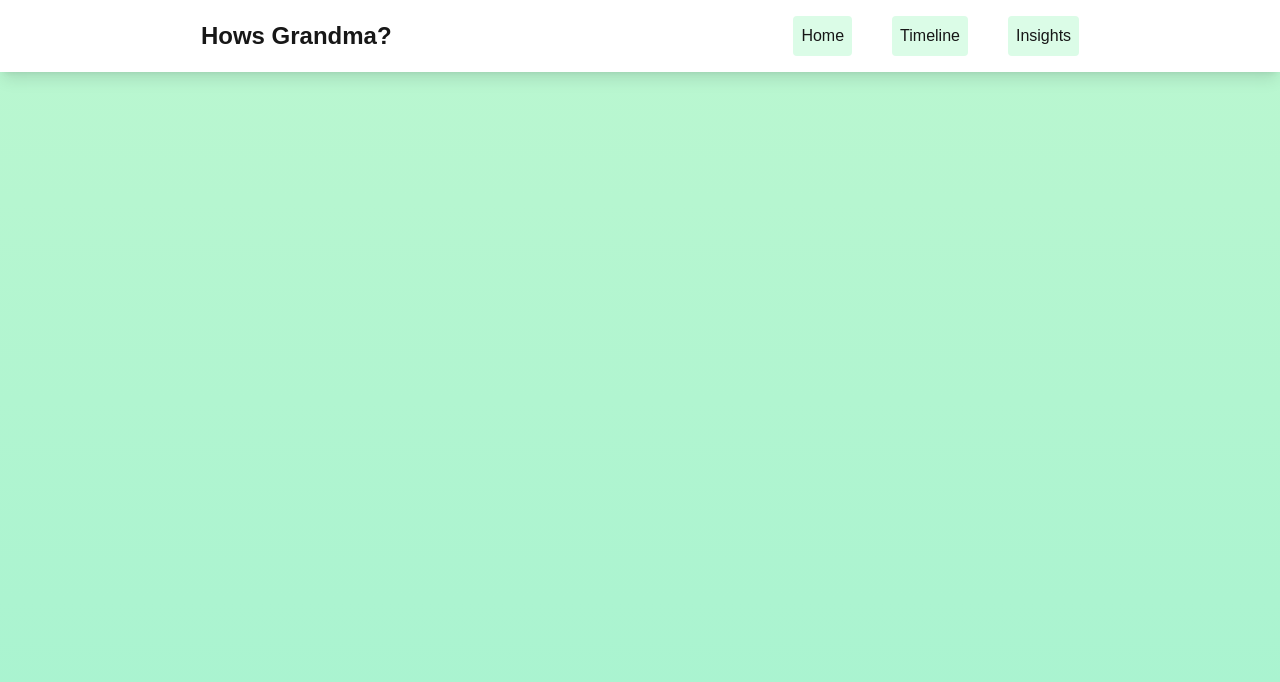
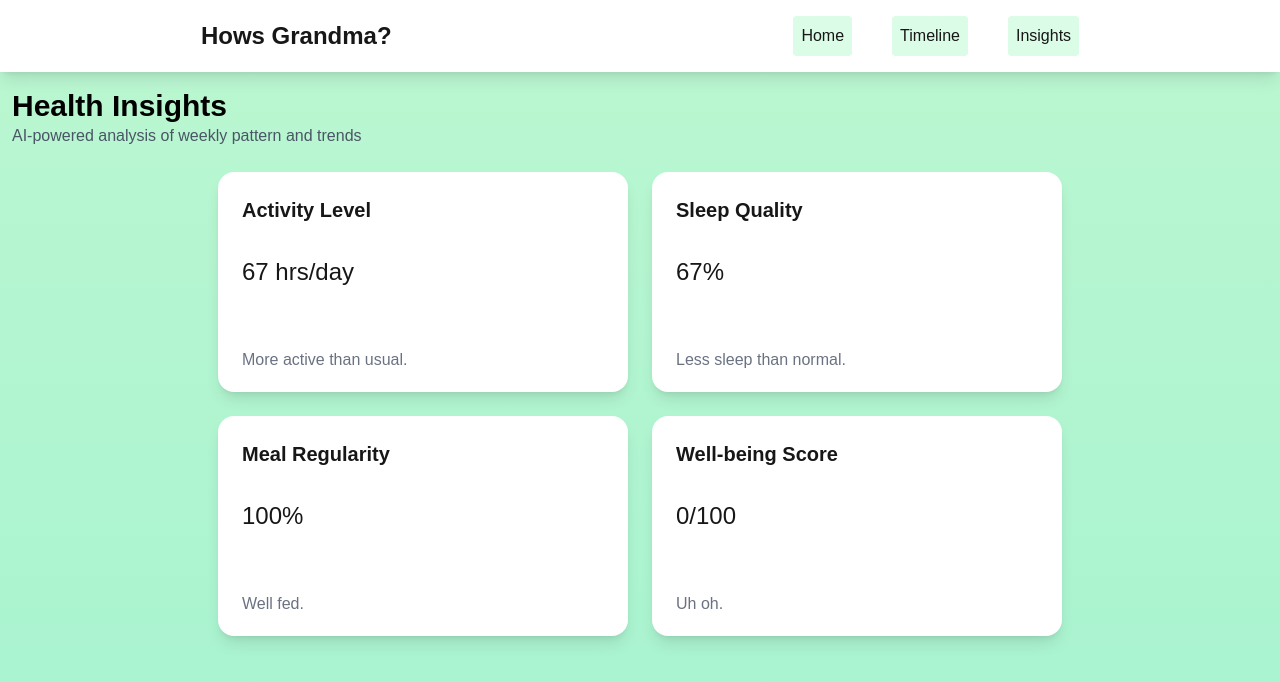
Before and after one commit to Humbertxx/hack_usf, a Next.js app in the folder frontend/: page /Insights in a window 1280 px wide. Shown: the top 682 px of the page. Built offline with nearby package versions, Linux system fonts and the light colour scheme.

Commit message:
insight page

```diff
--- a/frontend/app/Insights/page.tsx
+++ b/frontend/app/Insights/page.tsx
@@ -1,5 +1,18 @@
 import Image from "next/image";
+import InsightCard from "../components/InsightCard";
 
 export default function Home() {
-  return <></>;
+
+  return(
+  <>
+  <div className="px-3">
+    <h1 className="mt-4 text-3xl font-bold text-black">Health Insights</h1>
+    <p className="mt-0 text-base text-gray-600">AI-powered analysis of weekly pattern and trends</p>
+  </div>
+
+  <div>
+    <InsightCard />
+  </div>
+  </>
+  );
 }
--- /dev/null
+++ b/frontend/app/components/InsightCard.tsx
@@ -0,0 +1,63 @@
+"use client";
+
+export default function InsightCard(){
+
+    const titleData = [
+        {
+        name: 'Activity Level',
+        measurement: '67 hrs/day',
+        description:'More active than usual.'
+        },
+
+        {
+        name: 'Sleep Quality',
+        measurement: '67%',
+        description:'Less sleep than normal'
+        },
+
+                {
+        name: 'Meal Regularity',
+        measurement: '100/100',
+        description:'Well fed.'
+        },
+
+        {
+        name: 'Well-being Score',
+        measurement: '0/100',
+        description:'Uh oh.'
+        }
+]
+
+
+    return(
+    <>
+
+    <div className="flex items-center justify-center gap-6 flex-wrap p-1 mt-5">
+        <div className="shadow-lg w-[410px] h-[220px] bg-white rounded-2xl hover:shadow-2xl">
+            <p className ="ml-6 mt-6 font-bold text-xl">Activity Level</p>
+            <p className ="ml-6 mt-8 text-2xl">67 hrs/day</p>
+            <p className="ml-6 mt-15 text-base text-gray-500">More active than usual.</p>
+        </div>
+
+        <div className="shadow-lg w-[410px] h-[220px] bg-white rounded-2xl hover:shadow-2xl">
+            <p className ="ml-6 mt-6 font-bold text-xl">Sleep Quality</p>
+            <p className ="ml-6 mt-8 text-2xl">67%</p>
+            <p className="ml-6 mt-15 text-base text-gray-500">Less sleep than normal.</p>
+        </div>
+
+        <div className="shadow-lg w-[410px] h-[220px] bg-white rounded-2xl hover:shadow-2xl">
+            <p className ="ml-6 mt-6 font-bold text-xl">Meal Regularity</p>
+            <p className ="ml-6 mt-8 text-2xl">100%</p>
+            <p className="ml-6 mt-15 text-base text-gray-500">Well fed.</p>
+        </div>
+
+        <div className="shadow-lg w-[410px] h-[220px] bg-white rounded-2xl hover:shadow-2xl">
+            <p className ="ml-6 mt-6 font-bold text-xl">Well-being Score</p>
+            <p className ="ml-6 mt-8 text-2xl">0/100</p>
+            <p className="ml-6 mt-15 text-base text-gray-500">Uh oh.</p>
+        </div>
+    </div>
+
+    </>
+    );
+}
```
Also changed, not shown: 1 other file (tests, documents, lock files or other folders).
